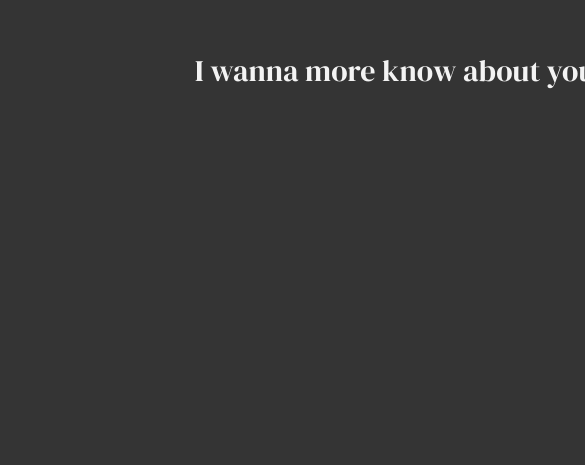
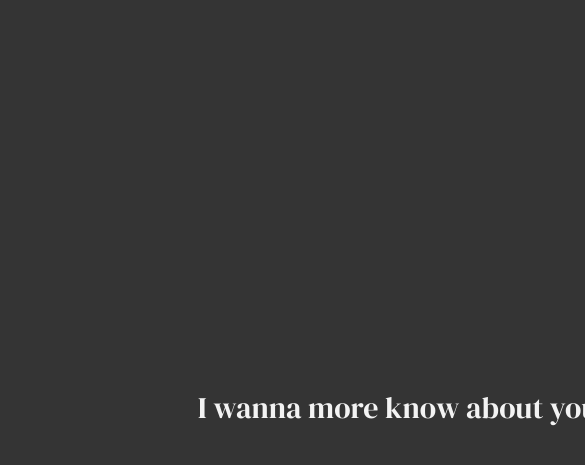
Before and after one commit to fahrimln/for-n-website, a plain HTML site: page index.html in a window 390 px wide. Shown: the part 377-842 px from the top of the page, 585 px wide, since content can reach past the window. Drawn offline with Linux system fonts and the light colour scheme; a web font is replaced by a local one.

Commit message:
Update style.css

```diff
--- a/style.css
+++ b/style.css
@@ -14,20 +14,26 @@ body {
   align-items: center;
   justify-content: center;
   margin: auto;
-  padding: 20px;
+  padding: 2%;
   width: 80%;
+  height: 100svh;
 }
 
 .slide {
   position: absolute;
-  top: 25px;
+  top: 2%;
   opacity: 0;
   transition: all 1s ease-in-out;
 }
 @media only screen and (max-width: 768px) {
   .container {
     width: 100%;
-    padding: 200px; /* Adjust as needed */
+    padding: 50%;
+    position: absolute;
+    top: 40%;
+  }
+  .slide {
+    height: 100svh;
   }
 }
 
@@ -128,7 +134,6 @@ button:hover {
     justify-content: center;
     font-family: 'DM Serif Display', serif;
     font-size: 30px;
-    height: 100vh;
 }
 
 
```
